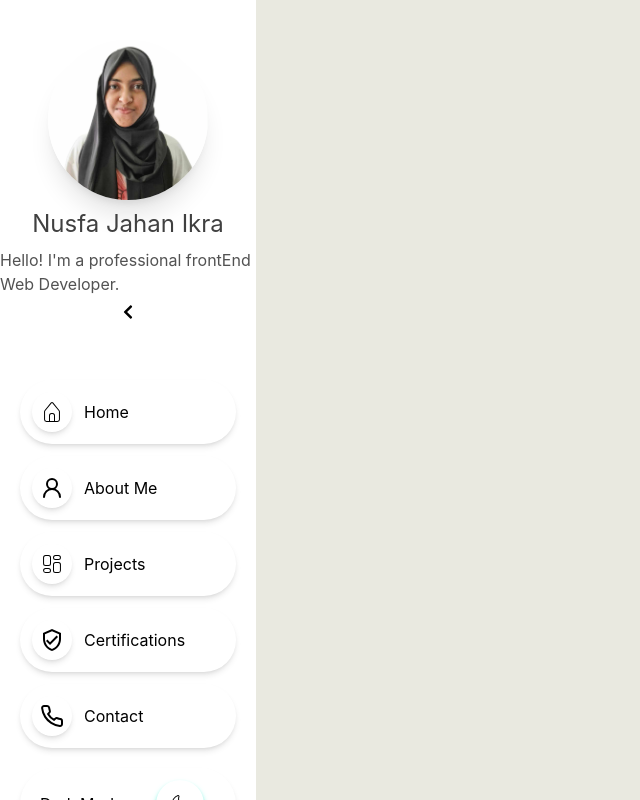
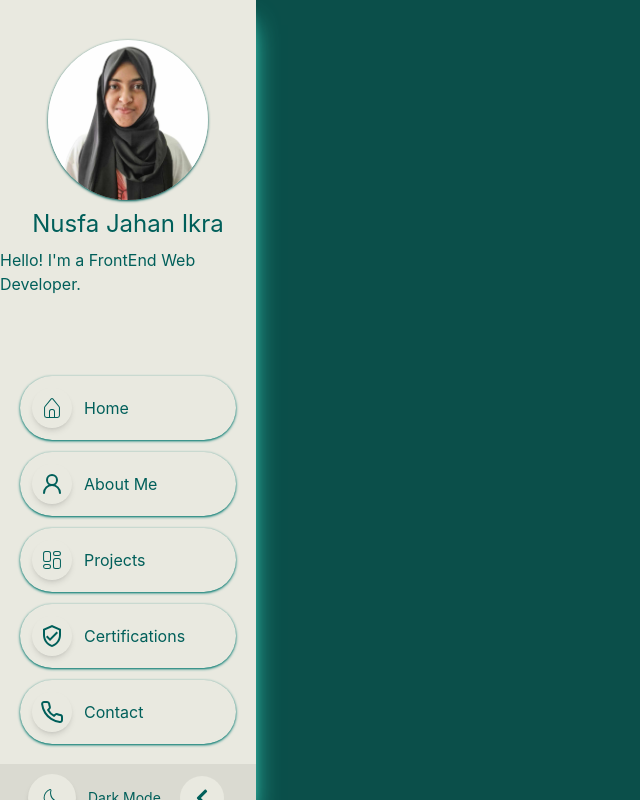
Before and after one commit to NusfaJahan61/Portfolio, a React (Vite) app: page / in a window 1280 px wide. Shown: the whole page, without its empty margins (0-640 px from the left). Built offline with nearby package versions, Linux system fonts and the light colour scheme.

Commit message:
Navbar 2.0 updated

```diff
--- a/src/App.jsx
+++ b/src/App.jsx
@@ -4,7 +4,7 @@ import Navbar from './components/Navbar';
 
 const App = () => {
   return (
-    <main className="overflow-x-hidden w-screen h-auto bg-[#e9e9e0]">
+    <main className="overflow-x-hidden w-screen h-auto bg-teal-900">
       <Routes>
         <Route path="/" element={<Navbar />} />
       </Routes>
--- a/src/components/Navbar.jsx
+++ b/src/components/Navbar.jsx
@@ -9,6 +9,7 @@ import { LuUserRound } from "react-icons/lu";
 import { CiGrid42 } from "react-icons/ci";
 import { LuPhone } from "react-icons/lu";
 import { FaChevronLeft } from "react-icons/fa";
+import { FaChevronRight } from "react-icons/fa";
 import { CiDark } from "react-icons/ci";
 import { CiLight } from "react-icons/ci";
 
@@ -29,7 +30,6 @@ const Navbar = () => {
   // ---------------------------------------------------State for theme toggle
 
   const [theme, setTheme] = useState("light");
-
   const toggleTheme = () => {
     const newTheme = theme === "light" ? "dark" : "light";
     setTheme(newTheme)
@@ -39,68 +39,84 @@ const Navbar = () => {
   // ---------------------------------------------------State for sidebar toggle
 
   const [isSidebarOpen, setIsSidebarOpen] = useState(false);
-
   const toggleSidebar = () => {
     setIsSidebarOpen(!isSidebarOpen);
   };
 
+  // ---------------------------------------------------State for Minimizing Sidenavbar
+
+  const [minimize, setMinimize] = useState(false);
+  const toggleMinimize = () => {
+    setMinimize(!minimize)
+  }
+
   return (
-    <aside className="navbar w-[20dvw] h-screen flex flex-col justify-between bg-white">
+    <aside className="navbar w-[20dvw] h-screen flex flex-col justify-between  bg-[#e9e9e0] shadow-xl shadow-teal-300 text-teal-800">
 
+      <div className="flex flex-col gap-5">
         {/* ----------SIDEBAR HEADER---------- */}
 
         <div className="sidebarheader flex flex-col justify-center items-center my-10 gap-2">
-        <img className="rounded-full size-40 object-cover shadow-xl" src={MY_INFO.picture} alt="image" />
-        <h1 className="text-2xl text-neutral-700">Nusfa Jahan Ikra</h1>
-        <p className="text-neutral-600 ">Hello! I'm a professional frontEnd Web Developer.</p>
-        <button><FaChevronLeft /></button>
+          <img className="rounded-full size-40 object-cover shadow-sm shadow-teal-800" src={MY_INFO.picture} alt="image" />
+          <h1 className="text-2xl ">Nusfa Jahan Ikra</h1>
+          <p className=" ">Hello! I'm a FrontEnd Web Developer.</p>
         </div>
 
         {/* ---------MENU OPTIONS---------- */}
 
         <ul className="p-5 flex flex-col gap-3 ">
           <li>
-          <a className=" navMenu shadow-md active:bg-teal-600 flex flex-row items-center justify-start gap-3 rounded-full p-3" href="#">
-            <span className="rounded-full text-2xl p-2 shadow-md hover:text-teal-300 transition-all ease-in-out font-bold"><CiHome /></span>
+            <a className=" navMenu shadow-sm shadow-teal-700 active:bg-teal-700 active:text-teal-100 active:shadow-teal-300 flex flex-row items-center justify-start gap-3 rounded-full p-3 " href="#">
+              <span className="rounded-full text-2xl p-2 shadow-md transition-all ease-in-out "><CiHome /></span>
               <span className="">Home</span>
             </a>
           </li>
 
           <li>
-          <a className=" navMenu shadow-md active:bg-teal-600 flex flex-row items-center justify-start gap-3 rounded-full p-3" href="#">
-            <span className="rounded-full text-2xl p-2 shadow-md hover:text-teal-300 transition-all ease-in-out font-bold"><LuUserRound /></span>
+            <a className=" navMenu shadow-sm shadow-teal-700 active:bg-teal-700 flex flex-row items-center justify-start gap-3 rounded-full p-3" href="#">
+              <span className="rounded-full text-2xl p-2 shadow-md transition-all ease-in-out"><LuUserRound /></span>
               <span>About Me</span>
             </a>
           </li>
 
           <li>
-          <a className=" navMenu shadow-md active:bg-teal-600 flex flex-row items-center justify-start gap-3 rounded-full p-3" href="#">
-            <span className="rounded-full text-2xl p-2 shadow-md hover:text-teal-300 transition-all ease-in-out font-bold"><CiGrid42 /></span>
+            <a className=" navMenu shadow-sm shadow-teal-700 active:bg-teal-700 flex flex-row items-center justify-start gap-3 rounded-full p-3" href="#">
+              <span className="rounded-full text-2xl p-2 shadow-md transition-all ease-in-out"><CiGrid42 /></span>
               <span>Projects</span>
             </a>
           </li>
           <li>
-          <a className=" navMenu shadow-md active:bg-teal-600 flex flex-row items-center justify-start gap-3 rounded-full p-3" href="#">
-            <span className="rounded-full text-2xl p-2 shadow-md hover:text-teal-300 transition-all ease-in-out font-bold"><MdOutlineVerifiedUser /></span>
+            <a className=" navMenu shadow-sm shadow-teal-700 active:bg-teal-700 flex flex-row items-center justify-start gap-3 rounded-full p-3" href="#">
+              <span className="rounded-full text-2xl p-2 shadow-md transition-all ease-in-out"><MdOutlineVerifiedUser /></span>
               <span>Certifications</span>
             </a>
           </li>
           <li>
-          <a className=" navMenu shadow-md active:bg-teal-600 flex flex-row items-center justify-start gap-3 rounded-full p-3" href="#">
-            <span className="rounded-full text-2xl p-2 shadow-md hover:text-teal-300 transition-all ease-in-out font-bold"><LuPhone /></span>
+            <a className=" navMenu shadow-sm shadow-teal-700 active:bg-teal-700 flex flex-row items-center justify-start gap-3 rounded-full p-3" href="#">
+              <span className="rounded-full text-2xl p-2 shadow-md transition-all ease-in-out"><LuPhone /></span>
               <span>Contact</span>
             </a>
           </li>
 
         </ul>
 
-      {/* -------SIDEBAR FOOTER------- */}
-      <div className="flex justify-between items-center px-5 rounded-full shadow-md mx-5 mb-5">
-        <p>{theme === "light" ? "Dark Mode" : "Light Mode"}</p>
-        <button className="rounded-full text-2xl p-3 m-3 shadow-md shadow-teal-300 hover:text-teal-300 transition-all ease-in-out cursor-pointer active:bg-neutral-400" onClick={toggleTheme}>
+      </div>
+
+      {/* -------MODE TOGGLE------- */}
+      <div className="bg-[#dadad1] flex flex-row items-center justify-between s px-5 ">
+
+        <div className="flex items-center">
+          <button className="bg-[#e9e9e0] font-bold rounded-full text-2xl p-3 m-2 shadow-md  hover:scale-105 transition-all ease-in-out cursor-pointer active:bg-neutral-400" onClick={toggleTheme}>
             {theme === "light" ? <CiDark /> : <CiLight />}
           </button>
+          <p className="ml-1 text-sm">{theme === "light" ? "Dark Mode" : "Light Mode"}</p>
         </div>
+
+        <div className="flex justify-end m-3">
+          <button className="text-xl p-3 rounded-full bg-[#e9e9e0]" onClick={toggleMinimize}>{!minimize ? <FaChevronLeft /> : <FaChevronRight />}</button>
+        </div>
+      </div>
+
 
     </aside>
   )
```
Lines whose indentation alone changed are shown as unchanged.
